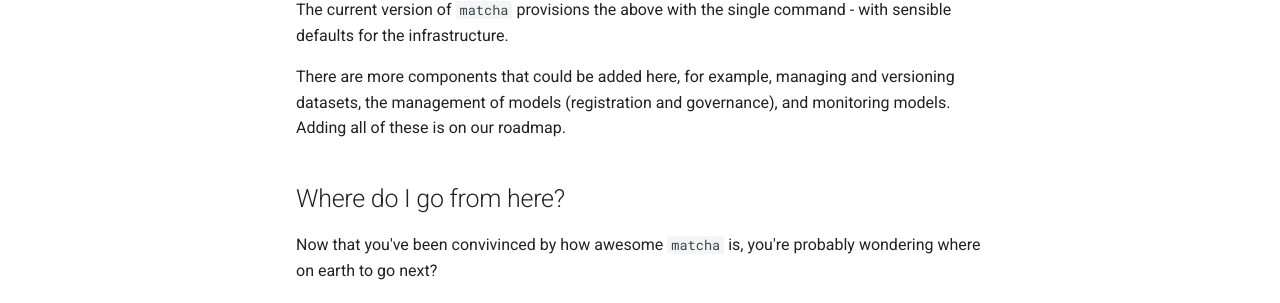
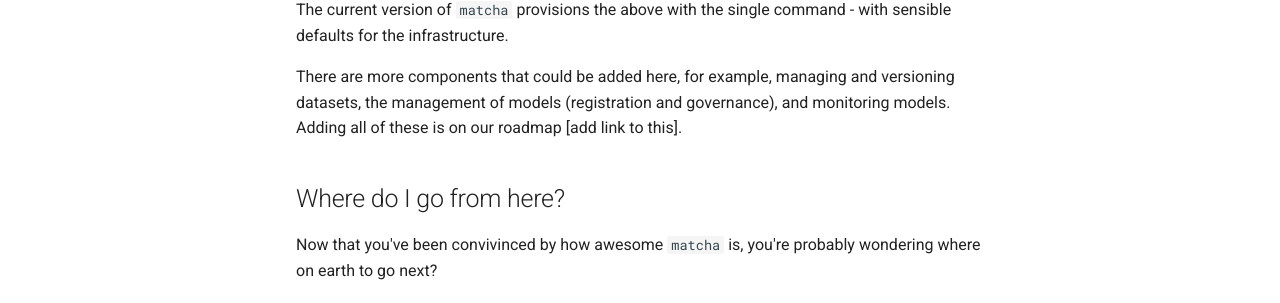
Before and after one commit to fuzzylabs/matcha, an MkDocs documentation site: the page built from docs/index.md, in a window 1280 px wide and 900 px high, scrolled down 651 px. Shown: the part 435-738 px from the top of the window. Built offline with MkDocs 1.6.1 and Material for MkDocs 9.7.7, drawn with Linux system fonts in a browser that asks for light colours; comment, search, counter and statistics services are not loaded.

Commit message:
RPD-103 added todo for roadmap link

```diff
--- a/docs/index.md
+++ b/docs/index.md
@@ -25,7 +25,7 @@ The components of the environment that you might want to deploy could differ dep
 
 The current version of `matcha` provisions the above with the single command - with sensible defaults for the infrastructure.
 
-There are more components that could be added here, for example, managing and versioning datasets, the management of models (registration and governance), and monitoring models. Adding all of these is on our roadmap.
+There are more components that could be added here, for example, managing and versioning datasets, the management of models (registration and governance), and monitoring models. Adding all of these is on our roadmap [add link to this].
 
 ## Where do I go from here?
 
```
